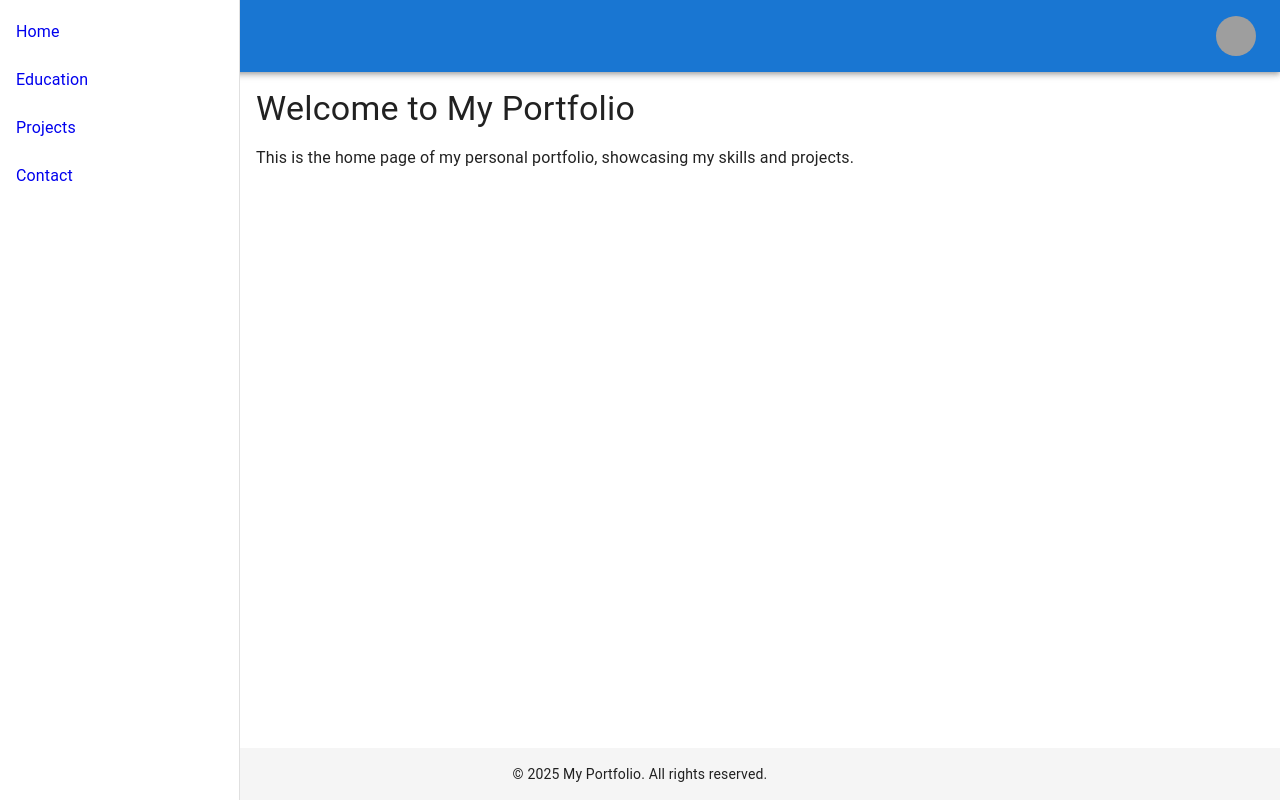
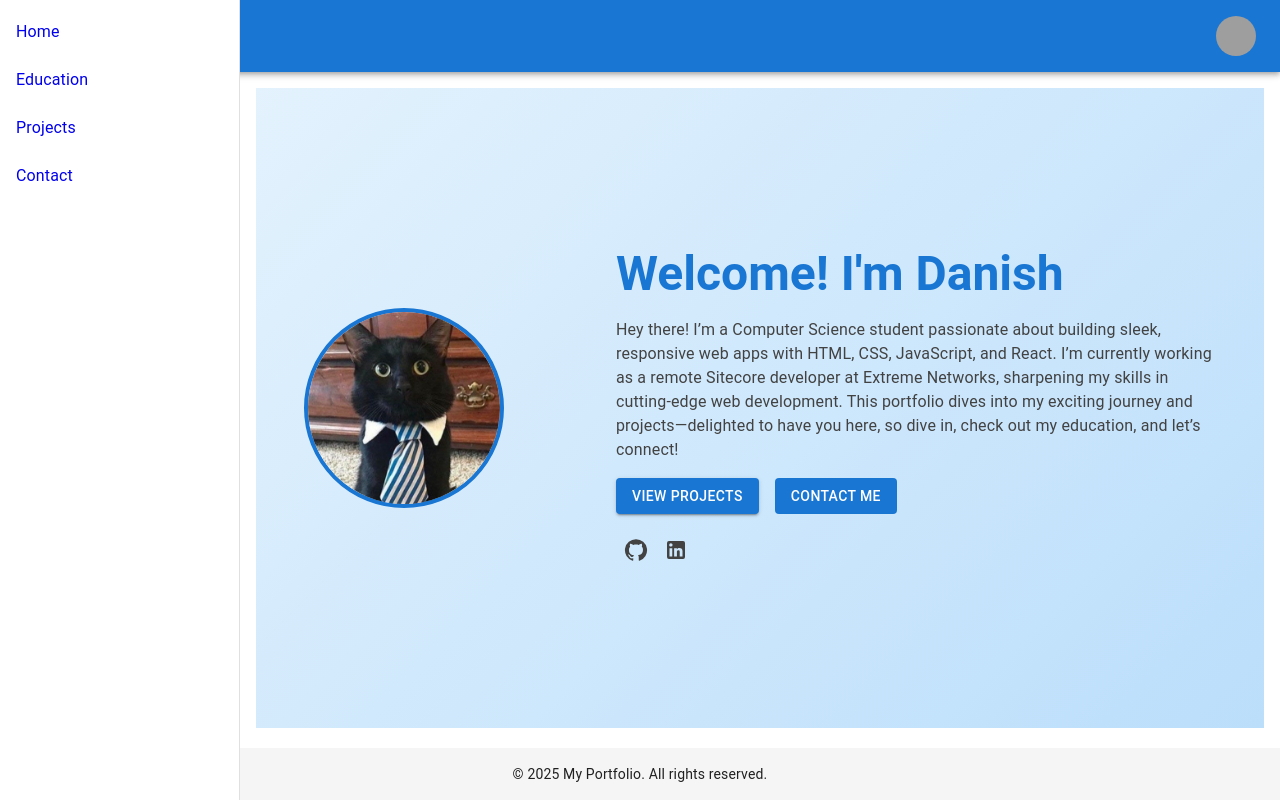
Before and after one commit to Kenji-x-S/Portfolio-React, a React (Vite) app: page / in a window 1280 px wide. Built offline with nearby package versions, Linux system fonts and the light colour scheme; grey boxes are pictures that could not be loaded.

Commit message:
Added Home Page modifications to make it more attractive (light mode only)

```diff
--- /dev/null
+++ b/src/pages/Home/Home.module.css
@@ -0,0 +1,83 @@
+.container {
+    padding: 3rem;
+    min-height: 80vh;
+    display: flex;
+    align-items: center;
+    background: linear-gradient(135deg, #e3f2fd 0%, #bbdefb 100%);
+  }
+
+  .avatarContainer {
+    text-align: center;
+  }
+
+  .avatar {
+    width: 200px;
+    height: 200px;
+    border: 4px solid #1976d2;
+    transition: transform 0.3s ease, border-color 0.3s ease;
+  }
+
+  .avatar:hover {
+    transform: scale(1.05);
+    border-color: #1565c0;
+  }
+
+  .contentContainer {
+    animation: slideIn 1s ease-out;
+  }
+
+  .heading {
+    font-weight: bold;
+    color: #1976d2;
+    margin-bottom: 1rem;
+  }
+
+  .description {
+    color: #424242;
+    animation: fadeIn 1.5s ease-out;
+  }
+
+  .button {
+    margin-right: 1rem;
+    background-color: #1976d2;
+    transition: transform 0.2s ease;
+    color: white;
+  }
+
+  .button:hover {
+    transform: translateY(-2px);
+    background-color: #1565c0;
+  }
+
+  .socialContainer {
+    margin-top: 1rem;
+  }
+
+  .socialIcon {
+    color: #424242;
+    transition: color 0.2s ease;
+  }
+
+  .socialIcon:hover {
+    color: #1976d2;
+  }
+
+  @keyframes slideIn {
+    0% {
+      transform: translateY(-20px);
+      opacity: 0;
+    }
+    100% {
+      transform: translateY(0);
+      opacity: 1;
+    }
+  }
+
+  @keyframes fadeIn {
+    0% {
+      opacity: 0;
+    }
+    100% {
+      opacity: 1;
+    }
+  }
--- a/src/pages/Home/index.jsx
+++ b/src/pages/Home/index.jsx
@@ -1,6 +1,9 @@
 import React, { useEffect } from 'react';
-import { Typography, Box } from '@mui/material';
+import { Typography, Box, Grid, Avatar, Button, IconButton, Fade } from '@mui/material';
+import { GitHub, LinkedIn } from '@mui/icons-material';
 import { usePageTitle } from '../../context/PageTitleContext';
+import styles from './Home.module.css';
+import { Link } from 'react-router-dom';
 
 function Home() {
   const { setPageTitle } = usePageTitle();
@@ -10,11 +13,54 @@ function Home() {
   }, [setPageTitle]);
 
   return (
-    <Box>
-      <Typography variant="h4">Welcome to My Portfolio</Typography>
-      <Typography variant="body1" sx={{ mt: 2 }}>
-        This is the home page of my personal portfolio, showcasing my skills and projects.
-      </Typography>
+    <Box className={styles.container}>
+      <Fade in timeout={1000}>
+        <Grid container spacing={3} alignItems="center">
+          <Grid item xs={12} md={4} className={styles.avatarContainer}>
+            <Avatar
+              alt="Danish Profile"
+              src="/assets/cat_image.jpg"
+              className={styles.avatar}
+            />
+          </Grid>
+          <Grid item xs={12} md={8} className={styles.contentContainer}>
+            <Fade in timeout={1500}>
+              <Box>
+                <Typography variant="h3" className={styles.heading}>
+                  Welcome! I'm Danish
+                </Typography>
+                <Typography variant="body1" paragraph className={styles.description}>
+                Hey there! I’m a Computer Science student passionate about building sleek, responsive web apps with HTML, CSS, JavaScript, and React. I’m currently working as a remote Sitecore developer at Extreme Networks, sharpening my skills in cutting-edge web development. This portfolio dives into my exciting journey and projects—delighted to have you here, so dive in, check out my education, and let’s connect!
+                </Typography>
+                <Button variant="contained" component={Link} to="/projects" className={styles.button}>
+                  View Projects
+                </Button>
+                <Button variant="outlined" component={Link} to="/projects" className={styles.button}>
+                  Contact Me
+                </Button>
+                <Box className={styles.socialContainer}>
+                  <IconButton
+                    href="https://github.com/Kenji-x-S"
+                    target="_blank"
+                    rel="noopener noreferrer"
+                    className={styles.socialIcon}
+                  >
+                    <GitHub />
+                  </IconButton>
+                  <IconButton
+                    href="https://www.linkedin.com/in/danish-javed-dar-6951a934b"
+                    target="_blank"
+                    rel="noopener noreferrer"
+                    className={styles.socialIcon}
+                  >
+                    <LinkedIn />
+                  </IconButton>
+                </Box>
+              </Box>
+            </Fade>
+          </Grid>
+        </Grid>
+      </Fade>
     </Box>
   );
 }
```
Also changed, not shown: src/App.css (+2 -12 lines), assets/cat_image.jpg (added).
